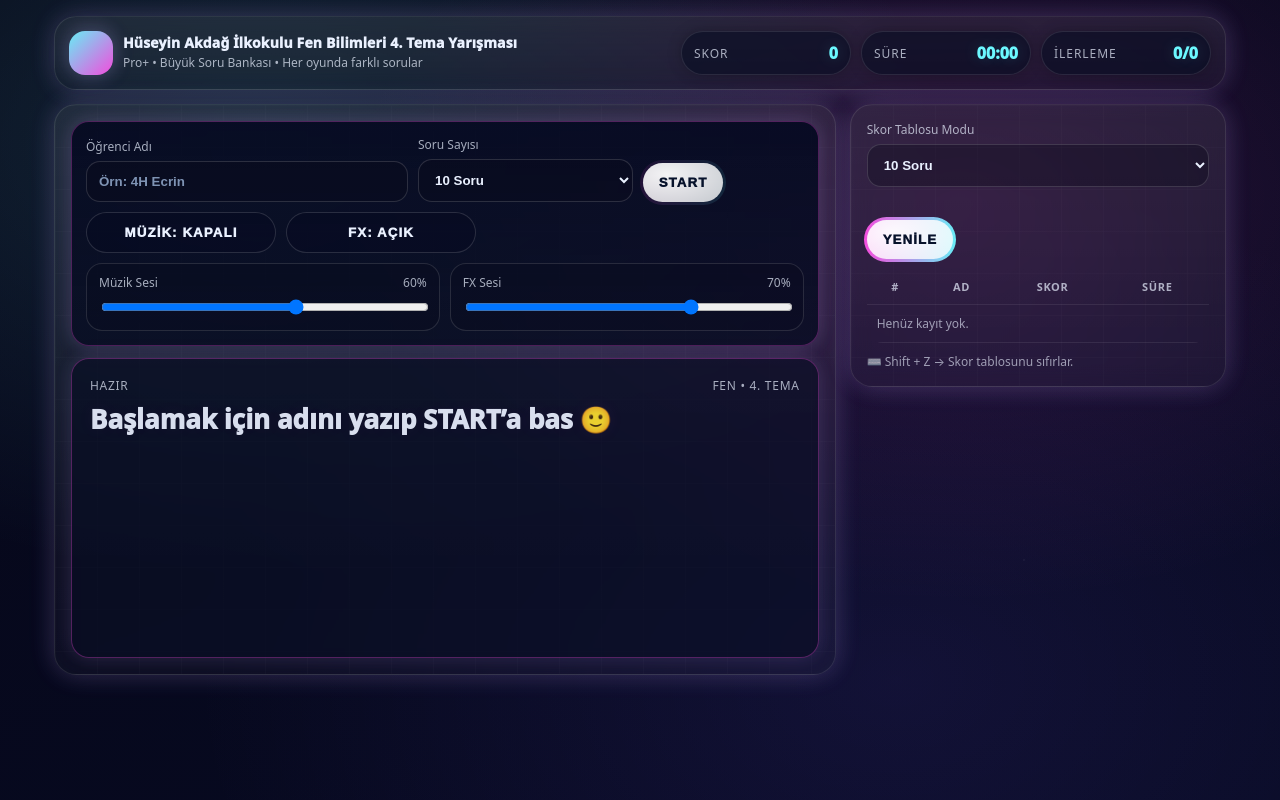
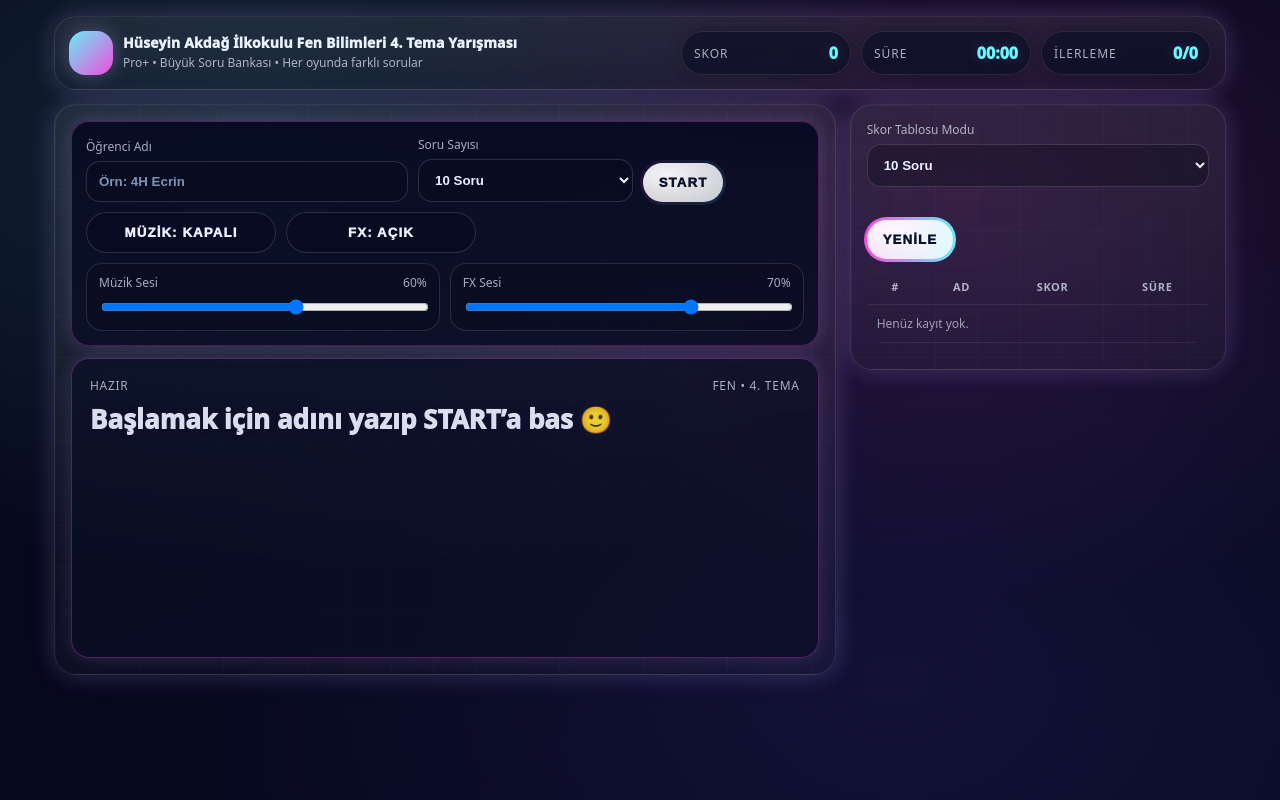
Before and after one commit to serkancetin45/4.-S-n-f-Fen-Bilimleri-Tema-4, a plain HTML site: page index.html in a window 1280 px wide. Drawn offline with Linux system fonts and the light colour scheme.

Commit message:
Add files via upload

```diff
--- a/index.html
+++ b/index.html
@@ -380,7 +380,7 @@
         </table>
 
         <div class="muted" style="margin-top:10px">
-          ⌨️ Shift + Z → Skor tablosunu sıfırlar.
+
         </div>
       </div>
     </div>
```
